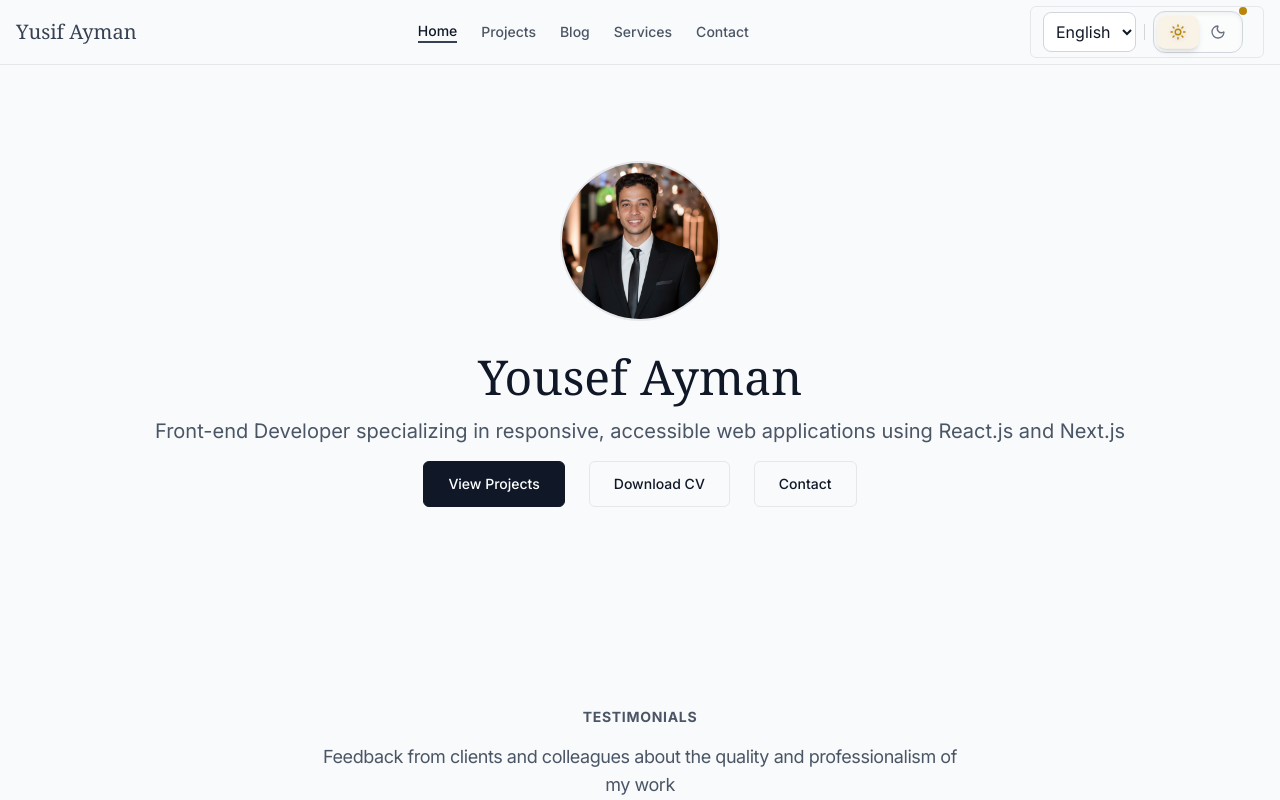
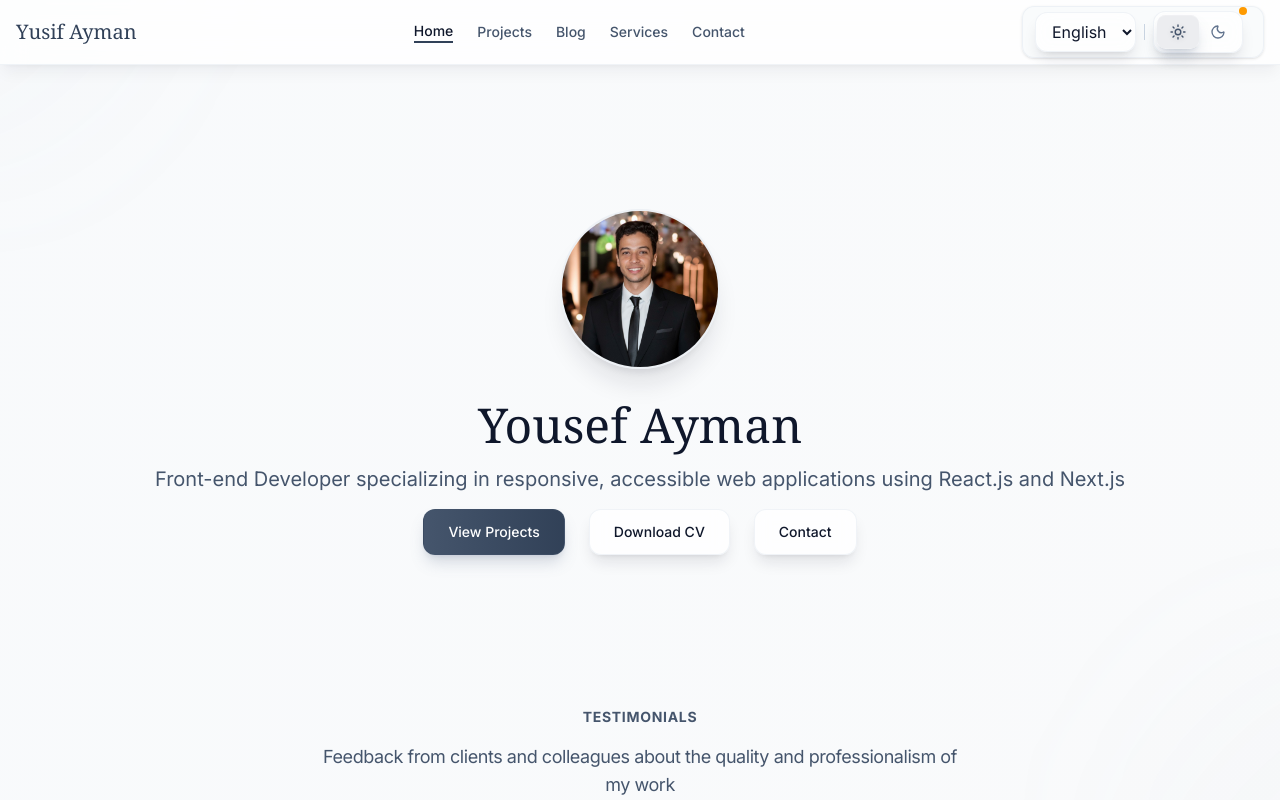
Before and after one commit to Yussif20/yusif-ayman, a Next.js app: page /cv.pdf in a window 1280 px wide. Shown: the top 800 px of the page. Built offline with nearby package versions, Linux system fonts and the light colour scheme.

Commit message:
update the whole page style

```diff
--- a/app/[locale]/layout.tsx
+++ b/app/[locale]/layout.tsx
@@ -53,9 +53,16 @@ export default async function RootLayout({
           }}
         />
       </head>
-      <body className="min-h-screen bg-gray-50 dark:bg-gray-900 font-family-base">
+      <body
+        className={`min-h-screen ${inter.variable} ${tajawal.variable} bg-gradient-to-br from-slate-50 via-gray-50 to-zinc-50 dark:from-slate-900 dark:via-slate-800 dark:to-slate-900 font-family-base relative overflow-x-hidden`}
+      >
+        {/* Background decorations */}
+        <div className="fixed inset-0 pointer-events-none">
+          <div className="absolute top-0 left-0 w-96 h-96 bg-gradient-to-br from-slate-400/5 to-transparent rounded-full blur-3xl -translate-y-48 -translate-x-48" />
+          <div className="absolute bottom-0 right-0 w-96 h-96 bg-gradient-to-tl from-slate-400/5 to-transparent rounded-full blur-3xl translate-y-48 translate-x-48" />
+        </div>
         <NextIntlClientProvider locale={locale} messages={messages}>
-          <div className="flex flex-col min-h-screen">
+          <div className="flex flex-col min-h-screen relative z-10">
             <Header locale={locale} />
             <main className="flex-grow">{children}</main>
           </div>
--- a/app/[locale]/page.tsx
+++ b/app/[locale]/page.tsx
@@ -8,9 +8,9 @@ export default function Home() {
   const locale = useLocale();
 
   return (
-    <div className="font-family-base flex flex-col items-center min-h-screen">
-      <Hero locale={locale} />
-      <div className="container mx-auto px-4 py-8 sm:py-12 grid gap-16">
+    <div className="font-family-base flex flex-col items-center">
+      <div className="mx-auto px-4 py-8 sm:py-12 grid w-full">
+        <Hero locale={locale} />
         <Testimonials />
         <Experience />
         <Education />
--- a/components/Header.tsx
+++ b/components/Header.tsx
@@ -32,11 +32,11 @@ export default function Header({ locale }: HeaderProps) {
   };
 
   return (
-    <header className="sticky top-0 z-50 w-full border-b border-gray-200 dark:border-gray-600 bg-ivory-100 dark:bg-charcoal-900">
+    <header className="sticky top-0 z-50 w-full bg-white/80 dark:bg-slate-900/80 backdrop-blur-md border-b border-slate-200/50 dark:border-slate-700/50 shadow-lg shadow-slate-900/5">
       <div className="container mx-auto px-4 flex h-16 items-center justify-between">
         {/* Logo */}
         <Link href={`/${locale}`} className="flex items-center space-x-2 group">
-          <span className="font-serif text-xl font-medium text-gray-700 dark:text-gray-200 group-hover:text-gray-900 dark:group-hover:text-white transition-colors duration-200">
+          <span className="font-serif text-xl font-medium text-slate-700 dark:text-slate-200 group-hover:text-slate-900 dark:group-hover:text-white transition-colors duration-200">
             Yusif Ayman
           </span>
         </Link>
@@ -49,8 +49,8 @@ export default function Header({ locale }: HeaderProps) {
               href={item.href}
               className={`text-sm font-medium transition-colors duration-200 ${
                 isActive(item.href)
-                  ? "text-gray-900 dark:text-white border-b-2 border-gray-700 dark:border-gray-200"
-                  : "text-gray-600 dark:text-gray-300 hover:text-gray-900 dark:hover:text-white"
+                  ? "text-slate-900 dark:text-white border-b-2 border-slate-700 dark:border-slate-200"
+                  : "text-slate-600 dark:text-slate-300 hover:text-slate-900 dark:hover:text-white"
               }`}
             >
               {t(item.labelKey)}
@@ -60,31 +60,31 @@ export default function Header({ locale }: HeaderProps) {
 
         {/* Desktop Right side - Language Selector and Theme Toggle */}
         <div className="hidden md:flex items-center space-x-4 rtl:space-x-reverse">
-          <div className="flex items-center space-x-2 rtl:space-x-reverse px-3 py-1 rounded-md bg-gray-50 dark:bg-gray-800 border border-gray-200 dark:border-gray-600">
+          <div className="flex items-center space-x-2 rtl:space-x-reverse px-3 py-1 rounded-xl bg-slate-50/80 dark:bg-slate-800/80 backdrop-blur-sm border border-slate-200/50 dark:border-slate-700/50 shadow-sm">
             <LanguageSelector />
-            <div className="w-px h-4 bg-gray-300 dark:bg-gray-600" />
+            <div className="w-px h-4 bg-slate-300 dark:bg-slate-600" />
             <ThemeSwitcher />
           </div>
         </div>
 
         {/* Mobile menu button */}
         <button
-          className="md:hidden flex flex-col space-y-1.5 p-2 rounded-md hover:bg-gray-100 dark:hover:bg-gray-800 transition-colors"
+          className="md:hidden flex flex-col space-y-1.5 p-2 rounded-xl hover:bg-slate-50/80 dark:hover:bg-slate-800/80 backdrop-blur-sm border border-slate-200/50 dark:border-slate-700/50 transition-colors shadow-sm"
           onClick={() => setIsMobileMenuOpen(!isMobileMenuOpen)}
           aria-label={t("toggleMenu")}
         >
           <span
-            className={`h-0.5 w-5 bg-gray-600 dark:bg-gray-300 rounded transition-all duration-200 ${
+            className={`h-0.5 w-5 bg-slate-600 dark:bg-slate-300 rounded transition-all duration-200 ${
               isMobileMenuOpen ? "rotate-45 translate-y-2" : ""
             }`}
           />
           <span
-            className={`h-0.5 w-5 bg-gray-600 dark:bg-gray-300 rounded transition-all duration-200 ${
+            className={`h-0.5 w-5 bg-slate-600 dark:bg-slate-300 rounded transition-all duration-200 ${
               isMobileMenuOpen ? "opacity-0" : ""
             }`}
           />
           <span
-            className={`h-0.5 w-5 bg-gray-600 dark:bg-gray-300 rounded transition-all duration-200 ${
+            className={`h-0.5 w-5 bg-slate-600 dark:bg-slate-300 rounded transition-all duration-200 ${
               isMobileMenuOpen ? "-rotate-45 -translate-y-2" : ""
             }`}
           />
@@ -93,7 +93,7 @@ export default function Header({ locale }: HeaderProps) {
 
       {/* Mobile Navigation */}
       {isMobileMenuOpen && (
-        <div className="md:hidden border-t border-gray-200 dark:border-gray-600 bg-ivory-100 dark:bg-charcoal-900">
+        <div className="md:hidden border-t border-slate-200/50 dark:border-slate-700/50 bg-white/90 dark:bg-slate-900/90 backdrop-blur-md">
           <nav className="container mx-auto px-4 py-6 flex flex-col space-y-4">
             {navItems.map((item) => (
               <Link
@@ -101,18 +101,18 @@ export default function Header({ locale }: HeaderProps) {
                 href={item.href}
                 className={`text-sm font-medium transition-colors duration-200 ${
                   isActive(item.href)
-                    ? "text-gray-900 dark:text-white border-s-2 border-gray-700 dark:border-gray-200 ps-2"
-                    : "text-gray-600 dark:text-gray-300 hover:text-gray-900 dark:hover:text-white"
+                    ? "text-slate-900 dark:text-white border-s-2 border-slate-700 dark:border-slate-200 ps-2"
+                    : "text-slate-600 dark:text-slate-300 hover:text-slate-900 dark:hover:text-white"
                 }`}
                 onClick={() => setIsMobileMenuOpen(false)}
               >
                 {t(item.labelKey)}
               </Link>
             ))}
-            <div className="flex items-center justify-center space-x-4 rtl:space-x-reverse pt-4 mt-4 border-t border-gray-200 dark:border-gray-600">
-              <div className="flex items-center space-x-2 rtl:space-x-reverse px-3 py-2 rounded-md bg-gray-50 dark:bg-gray-800 border border-gray-200 dark:border-gray-600">
+            <div className="flex items-center justify-center space-x-4 rtl:space-x-reverse pt-4 mt-4 border-t border-slate-200/50 dark:border-slate-700/50">
+              <div className="flex items-center space-x-2 rtl:space-x-reverse px-3 py-2 rounded-xl bg-slate-50/80 dark:bg-slate-800/80 backdrop-blur-sm border border-slate-200/50 dark:border-slate-700/50 shadow-sm">
                 <LanguageSelector />
-                <div className="w-px h-4 bg-gray-300 dark:bg-gray-600" />
+                <div className="w-px h-4 bg-slate-300 dark:bg-slate-600" />
                 <ThemeSwitcher />
               </div>
             </div>
--- a/components/LanguageSelector.tsx
+++ b/components/LanguageSelector.tsx
@@ -21,7 +21,7 @@ export default function LanguageSelector() {
       <select
         value={locale}
         onChange={handleChange}
-        className="p-2 rounded-lg bg-white dark:bg-gray-700 text-gray-900 dark:text-white border border-gray-300 dark:border-gray-600 focus:outline-none focus:ring-2 focus:ring-[#b8860b] transition-all"
+        className="px-3 py-2 rounded-xl bg-white/80 dark:bg-slate-800/80 backdrop-blur-sm text-slate-900 dark:text-white border border-slate-200/50 dark:border-slate-700/50 focus:outline-none focus:ring-2 focus:ring-slate-500/50 transition-all duration-300 hover:bg-slate-50/80 dark:hover:bg-slate-700/80 shadow-lg shadow-slate-900/10"
         aria-label={t("selectLanguage")}
       >
         <option value="en">English</option>
--- a/components/ThemeSwitcher.jsx
+++ b/components/ThemeSwitcher.jsx
@@ -29,13 +29,13 @@ export default function ThemeSwitcher() {
     <>
       {/* Desktop Version - Two buttons */}
       <div className="hidden sm:flex relative">
-        <div className="flex items-center p-1 bg-white/40 dark:bg-gray-700 rounded-xl shadow-inner border border-gray-300 dark:border-gray-600 transition-all duration-300 backdrop-blur-sm">
+        <div className="flex items-center p-1 bg-white/80 dark:bg-slate-800/80 backdrop-blur-sm rounded-xl shadow-lg shadow-slate-900/10 border border-slate-200/50 dark:border-slate-700/50 transition-all duration-300">
           <button
             onClick={themeToggleHandler}
             className={`relative flex items-center justify-center w-10 h-8 rounded-lg transition-all duration-300 transform ${
               theme === "light"
-                ? "bg-white dark:bg-gray-800 shadow-md scale-105 text-[#b8860b]"
-                : "bg-transparent hover:bg-gray-50 dark:hover:bg-gray-600 text-gray-500 dark:text-gray-500"
+                ? "bg-white/90 dark:bg-slate-700/90 shadow-lg shadow-slate-500/25 scale-105 text-slate-600"
+                : "bg-transparent hover:bg-slate-50/80 dark:hover:bg-slate-800/80 text-slate-500 dark:text-slate-400"
             } ${isAnimating ? "animate-pulse" : ""}`}
             aria-label="Switch to light mode"
             title="Light mode"
@@ -43,12 +43,12 @@ export default function ThemeSwitcher() {
             <Sun
               className={`w-4 h-4 transition-all duration-300 ${
                 theme === "light"
-                  ? "text-[#b8860b] drop-shadow-sm"
-                  : "text-gray-500 dark:text-gray-500"
+                  ? "text-slate-600 drop-shadow-sm"
+                  : "text-slate-500 dark:text-slate-400"
               }`}
             />
             {theme === "light" && (
-              <div className="absolute inset-0 rounded-lg bg-[#b8860b]/10 animate-ping"></div>
+              <div className="absolute inset-0 rounded-lg bg-slate-600/10 animate-ping"></div>
             )}
           </button>
 
@@ -56,8 +56,8 @@ export default function ThemeSwitcher() {
             onClick={themeToggleHandler}
             className={`relative flex items-center justify-center w-10 h-8 rounded-lg transition-all duration-300 transform ${
               theme === "dark"
-                ? "bg-white dark:bg-gray-800 shadow-md scale-105 text-[#006C35]"
-                : "bg-transparent hover:bg-gray-50 dark:hover:bg-gray-600 text-gray-500 dark:text-gray-500"
+                ? "bg-white/90 dark:bg-slate-700/90 shadow-lg shadow-slate-500/25 scale-105 text-slate-600"
+                : "bg-transparent hover:bg-slate-50/80 dark:hover:bg-slate-800/80 text-slate-500 dark:text-slate-400"
             } ${isAnimating ? "animate-pulse" : ""}`}
             aria-label="Switch to dark mode"
             title="Dark mode"
@@ -65,19 +65,19 @@ export default function ThemeSwitcher() {
             <Moon
               className={`w-4 h-4 transition-all duration-300 ${
                 theme === "dark"
-                  ? "text-[#006C35] drop-shadow-sm"
-                  : "text-gray-500 dark:text-gray-500"
+                  ? "text-slate-600 drop-shadow-sm"
+                  : "text-slate-500 dark:text-slate-400"
               }`}
             />
             {theme === "dark" && (
-              <div className="absolute inset-0 rounded-lg bg-[#006C35]/10 animate-ping"></div>
+              <div className="absolute inset-0 rounded-lg bg-slate-600/10 animate-ping"></div>
             )}
           </button>
         </div>
         {/* Subtle indicator dot */}
         <div
           className={`absolute -top-1 -right-1 w-2 h-2 rounded-full transition-all duration-300 ${
-            theme === "light" ? "bg-[#b8860b]" : "bg-[#006C35]"
+            theme === "light" ? "bg-amber-500" : "bg-blue-600"
           } ${isAnimating ? "animate-bounce" : ""}`}
         ></div>
       </div>
@@ -88,25 +88,25 @@ export default function ThemeSwitcher() {
           onClick={themeToggleHandler}
           className={`relative p-2.5 rounded-xl transition-all duration-300 transform hover:scale-110 active:scale-95 shadow-lg border-2 ${
             theme === "light"
-              ? "bg-white hover:bg-gray-50 text-[#1a3d1a] border-[#006C35]/30 hover:border-[#006C35]/50 shadow-[#006C35]/20"
-              : "bg-gray-800 hover:bg-gray-700 text-[#FFD700] border-[#FFD700]/30 hover:border-[#FFD700]/50 shadow-[#FFD700]/10"
+              ? "bg-white/90 hover:bg-slate-50/90 text-slate-600 border-slate-200/50 hover:border-slate-300/50 shadow-slate-500/20"
+              : "bg-slate-800/90 hover:bg-slate-700/90 text-slate-400 border-slate-700/50 hover:border-slate-600/50 shadow-slate-900/20"
           } ${isAnimating ? "animate-pulse" : ""}`}
           aria-label={`Toggle theme (currently ${theme})`}
           title={`Switch to ${theme === "light" ? "dark" : "light"} mode`}
         >
           {/* Always show current theme icon, not the target */}
           {theme === "light" ? (
-            <Sun className="w-6 h-6 text-[#b8860b] transition-all duration-300 drop-shadow-sm" />
+            <Sun className="w-6 h-6 text-slate-600 transition-all duration-300 drop-shadow-sm" />
           ) : (
-            <Moon className="w-6 h-6 text-[#006C35] transition-all duration-300 drop-shadow-sm" />
+            <Moon className="w-6 h-6 text-slate-400 transition-all duration-300 drop-shadow-sm" />
           )}
 
           {/* Subtle glow effect */}
           <div
             className={`absolute inset-0 rounded-xl transition-all duration-300 ${
               theme === "light"
-                ? "bg-gradient-to-r from-amber-500/10 to-yellow-600/10"
-                : "bg-gradient-to-r from-blue-500/10 to-indigo-500/10"
+                ? "bg-gradient-to-r from-slate-500/10 to-slate-600/10"
+                : "bg-gradient-to-r from-slate-600/10 to-slate-700/10"
             } ${isAnimating ? "animate-ping" : ""}`}
           ></div>
 
@@ -114,8 +114,8 @@ export default function ThemeSwitcher() {
           <div
             className={`absolute -top-1 -right-1 w-3 h-3 rounded-full transition-all duration-300 ${
               theme === "light"
-                ? "bg-amber-600 shadow-amber-600/50"
-                : "bg-blue-400 shadow-blue-400/50"
+                ? "bg-amber-500 shadow-amber-500/50"
+                : "bg-blue-600 shadow-blue-600/50"
             } ${isAnimating ? "animate-bounce" : ""} shadow-lg`}
           ></div>
         </button>
--- a/sections/Hero.tsx
+++ b/sections/Hero.tsx
@@ -9,9 +9,9 @@ export default function Hero({ locale }: { locale: string }) {
   const t = useTranslations("Hero");
 
   return (
-    <section className="py-16 sm:py-24 bg-ivory-100 dark:bg-charcoal-900">
+    <section className="py-16 sm:py-24 relative overflow-hidden">
       <motion.div
-        className="container mx-auto px-4 flex flex-col items-center text-center"
+        className="container mx-auto px-4 flex flex-col items-center text-center relative z-10"
         initial={{ opacity: 0, y: 20 }}
         animate={{ opacity: 1, y: 0 }}
         transition={{ duration: 0.8, ease: "easeOut" }}
@@ -26,21 +26,21 @@ export default function Hero({ locale }: { locale: string }) {
             alt={t("imageAlt")}
             width={160}
             height={160}
-            className="rounded-full border-2 border-gray-200 dark:border-gray-600 mb-6 sm:mb-8 object-cover"
+            className="rounded-full border-2 border-slate-200/50 dark:border-slate-700/50 mb-6 sm:mb-8 object-cover shadow-xl shadow-slate-900/10"
             priority
           />
         </motion.div>
-        <h1 className="font-serif text-3xl sm:text-4xl md:text-5xl font-medium text-gray-900 dark:text-white mb-4">
+        <h1 className="font-serif text-3xl sm:text-4xl md:text-5xl font-medium text-slate-900 dark:text-white mb-4">
           {t("name")}
         </h1>
-        <p className="text-lg sm:text-xl text-gray-600 dark:text-gray-300 mb-4">
+        <p className="text-lg sm:text-xl text-slate-600 dark:text-slate-300 mb-4">
           {t("summary")}
         </p>
 
         <div className="flex flex-col sm:flex-row justify-center gap-4 sm:gap-6">
           <Link
             href={`/${locale}/projects`}
-            className="inline-block px-6 py-3 text-sm font-medium text-white bg-gray-900 dark:bg-gray-200 dark:text-gray-900 rounded-md border border-gray-900 dark:border-gray-200 hover:bg-gray-800 dark:hover:bg-gray-100 transition-transform duration-200 hover:scale-105 focus:outline-none focus:ring-2 focus:ring-gray-200 dark:focus:ring-gray-600"
+            className="inline-block px-6 py-3 text-sm font-medium text-white bg-gradient-to-r from-slate-600 to-slate-700 rounded-xl border border-slate-600/50 hover:from-slate-700 hover:to-slate-800 transition-all duration-300 hover:scale-105 focus:outline-none focus:ring-2 focus:ring-slate-500/50 shadow-lg shadow-slate-500/25"
             aria-label={t("viewProjects")}
           >
             {t("viewProjects")}
@@ -48,14 +48,14 @@ export default function Hero({ locale }: { locale: string }) {
           <a
             href="/cv.pdf"
             download
-            className="inline-block px-6 py-3 text-sm font-medium text-gray-900 dark:text-white border border-gray-200 dark:border-gray-600 rounded-md hover:bg-gray-100 dark:hover:bg-gray-800 transition-transform duration-200 hover:scale-105 focus:outline-none focus:ring-2 focus:ring-gray-200 dark:focus:ring-gray-600"
+            className="inline-block px-6 py-3 text-sm font-medium text-slate-900 dark:text-white border border-slate-200/50 dark:border-slate-700/50 rounded-xl bg-white/80 dark:bg-slate-800/80 backdrop-blur-sm hover:bg-slate-50/80 dark:hover:bg-slate-700/80 transition-all duration-300 hover:scale-105 focus:outline-none focus:ring-2 focus:ring-slate-500/50 shadow-lg shadow-slate-900/10"
             aria-label={t("downloadCV")}
           >
             {t("downloadCV")}
           </a>
           <Link
             href={`/${locale}/contact`}
-            className="inline-block px-6 py-3 text-sm font-medium text-gray-900 dark:text-white border border-gray-200 dark:border-gray-600 rounded-md hover:bg-gray-100 dark:hover:bg-gray-800 transition-transform duration-200 hover:scale-105 focus:outline-none focus:ring-2 focus:ring-gray-200 dark:focus:ring-gray-600"
+            className="inline-block px-6 py-3 text-sm font-medium text-slate-900 dark:text-white border border-slate-200/50 dark:border-slate-700/50 rounded-xl bg-white/80 dark:bg-slate-800/80 backdrop-blur-sm hover:bg-slate-50/80 dark:hover:bg-slate-700/80 transition-all duration-300 hover:scale-105 focus:outline-none focus:ring-2 focus:ring-slate-500/50 shadow-lg shadow-slate-900/10"
             aria-label={t("contact")}
           >
             {t("contact")}
--- a/sections/education.tsx
+++ b/sections/education.tsx
@@ -25,11 +25,9 @@ export default function Education() {
   ];
 
   return (
-    <section className="py-16 sm:py-20 bg-gradient-to-br from-slate-50 via-gray-50 to-zinc-50 dark:from-slate-900 dark:via-slate-800 dark:to-slate-900 relative overflow-hidden">
+    <section className="py-16 sm:py-20 relative overflow-hidden">
       {/* Background decoration */}
       <div className="absolute inset-0 bg-gradient-to-r from-slate-600/3 via-gray-500/3 to-zinc-600/3 pointer-events-none" />
-      <div className="absolute top-0 left-0 w-96 h-96 bg-gradient-to-br from-slate-400/8 to-transparent rounded-full blur-3xl -translate-y-48 -translate-x-48" />
-      <div className="absolute bottom-0 right-0 w-96 h-96 bg-gradient-to-tl from-gray-400/8 to-transparent rounded-full blur-3xl translate-y-48 translate-x-48" />
 
       <div className="container mx-auto px-4 relative z-10">
         <motion.div
--- a/sections/experience.tsx
+++ b/sections/experience.tsx
@@ -27,11 +27,9 @@ export default function Experience() {
   ];
 
   return (
-    <section className="py-16 sm:py-20 bg-gradient-to-br from-slate-50 via-gray-50 to-zinc-50 dark:from-slate-900 dark:via-slate-800 dark:to-slate-900 relative overflow-hidden">
+    <section className="py-16 sm:py-20 relative overflow-hidden">
       {/* Background decoration */}
       <div className="absolute inset-0 bg-gradient-to-r from-slate-600/3 via-gray-500/3 to-zinc-600/3 pointer-events-none" />
-      <div className="absolute top-0 left-0 w-96 h-96 bg-gradient-to-br from-slate-400/8 to-transparent rounded-full blur-3xl -translate-y-48 -translate-x-48" />
-      <div className="absolute bottom-0 right-0 w-96 h-96 bg-gradient-to-tl from-gray-400/8 to-transparent rounded-full blur-3xl translate-y-48 translate-x-48" />
 
       <div className="container mx-auto px-4 relative z-10">
         <motion.div
```
Also changed, not shown: sections/testimonials.tsx (+9 -9 lines).
